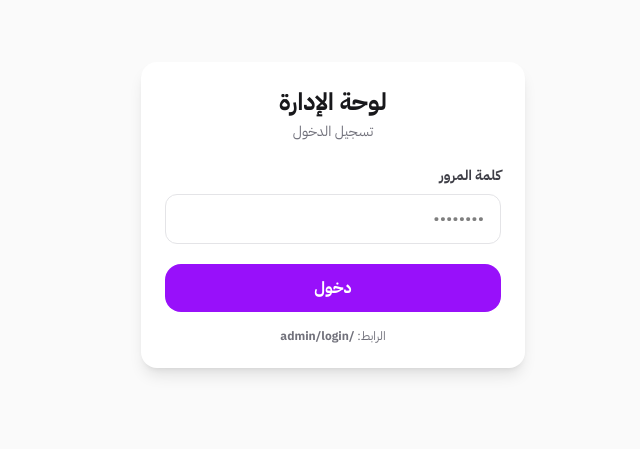
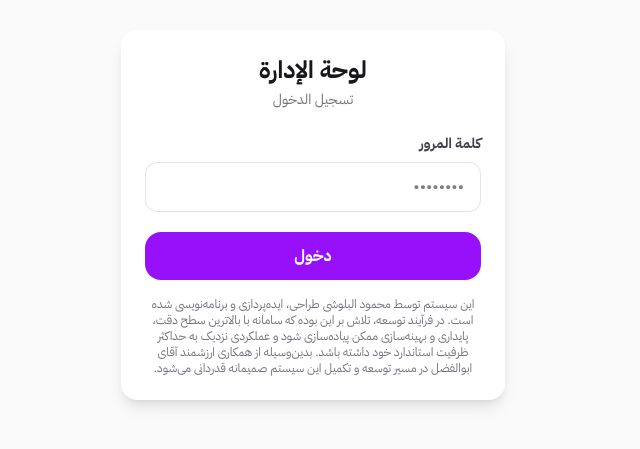
Before and after one commit to MAHMOODALRAFA/ads-flyalrafah, a Next.js app: page /admin/login in a window 1280 px wide. Shown: the part 185-634 px from the top of the page, without its empty margins (404-1044 px from the left). Built offline with nearby package versions, Linux system fonts and the light colour scheme.

Commit message:
Admin Panel Updet

```diff
--- a/app/admin/login/page.tsx
+++ b/app/admin/login/page.tsx
@@ -82,7 +82,11 @@ export default function AdminLoginPage() {
         </button>
 
         <div className="mt-4 text-xs text-zinc-500 text-center">
-          الرابط: <span className="font-bold">/admin/login</span>
+این سیستم توسط محمود البلوشی طراحی، ایده‌پردازی و برنامه‌نویسی شده است.
+در فرآیند توسعه، تلاش بر این بوده که سامانه با بالاترین سطح دقت، پایداری و بهینه‌سازی ممکن پیاده‌سازی شود و عملکردی نزدیک به حداکثر ظرفیت استاندارد خود داشته باشد.
+
+بدین‌وسیله از همکاری ارزشمند آقای ابوالفضل در مسیر توسعه و تکمیل این سیستم صمیمانه قدردانی می‌شود.
+
         </div>
       </div>
     </main>
--- a/app/admin/panel/page.tsx
+++ b/app/admin/panel/page.tsx
@@ -451,8 +451,10 @@ export default function AdminPanelPage() {
         </div>
 
         <p className="text-center text-xs text-zinc-400 mt-4">
-          * Joins يتم حسابها من جدول Referral تلقائياً (referralsGiven count)
-        </p>
+این سیستم توسط محمود البلوشی طراحی، ایده‌پردازی و برنامه‌نویسی شده است.
+در فرآیند توسعه، تلاش بر این بوده که سامانه با بالاترین سطح دقت، پایداری و بهینه‌سازی ممکن پیاده‌سازی شود و عملکردی نزدیک به حداکثر ظرفیت استاندارد خود داشته باشد.
+
+بدین‌وسیله از همکاری ارزشمند آقای ابوالفضل در مسیر توسعه و تکمیل این سیستم صمیمانه قدردانی می‌شود.      </p>
       </div>
     </main>
   );
```
